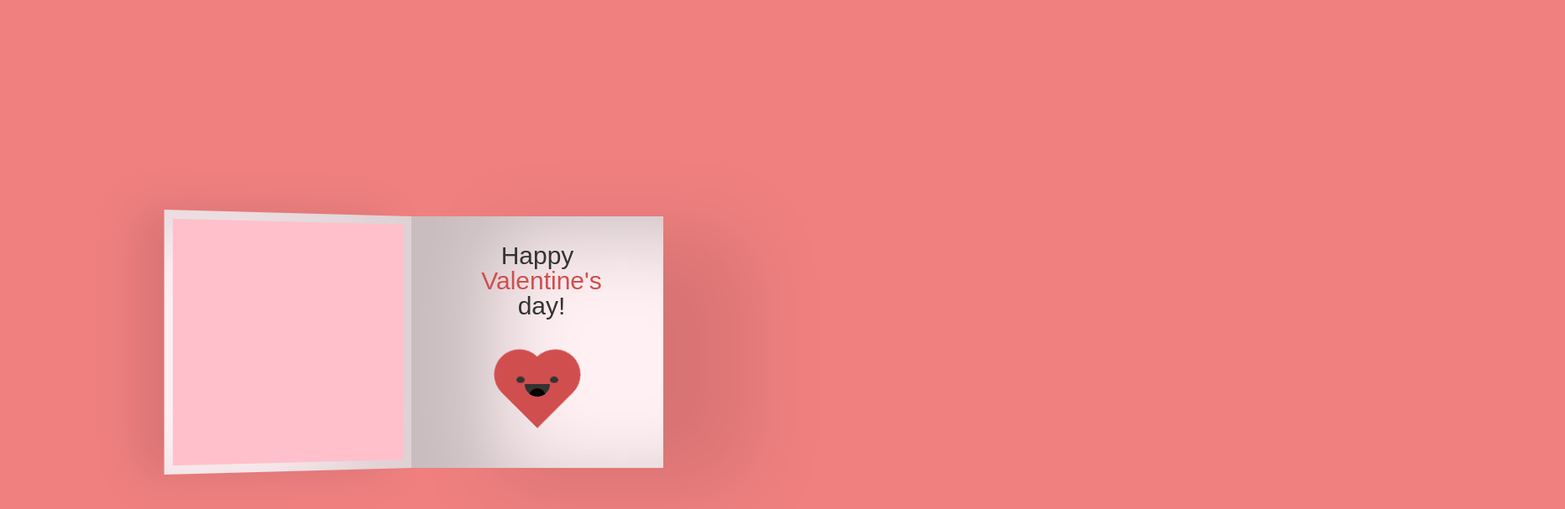
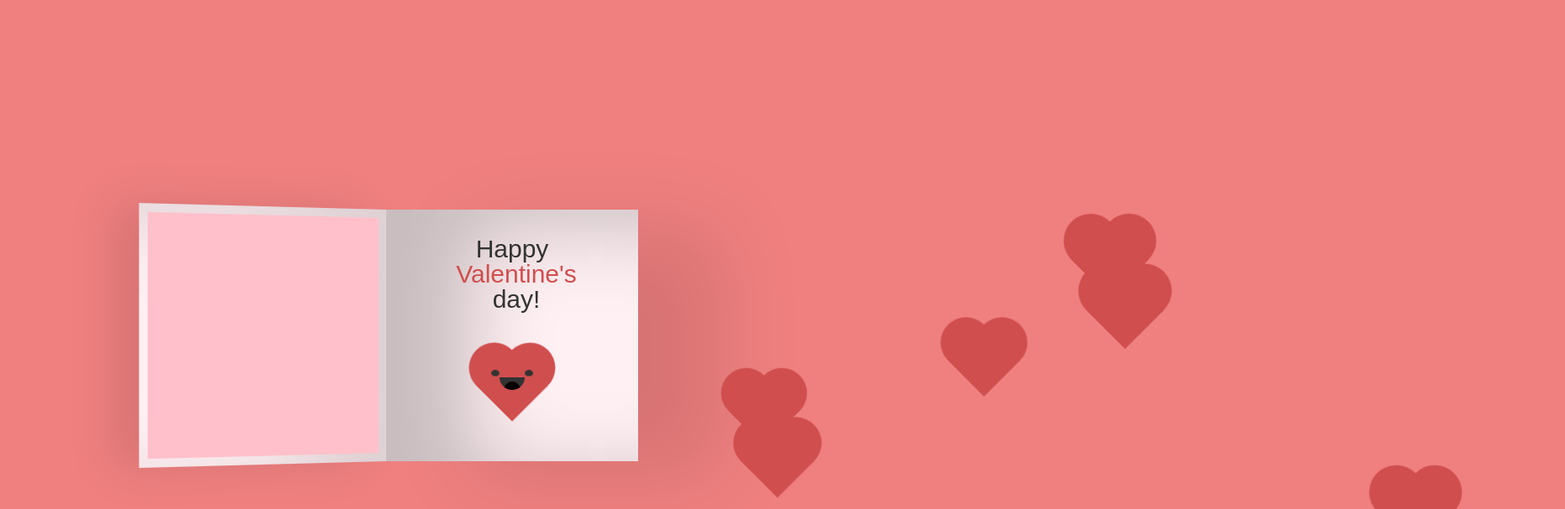
Before and after one commit to developer-az/ValentinesPhotoShowcase, a plain HTML site: page index.html in a window 1280 px wide. Both pictures are taken after a click on the label 640 px from the left and 408 px from the top of the page. Shown: the top 607 px of the page at 84% size, 1864 px wide, since content can reach past the window. Drawn offline with Linux system fonts and the light colour scheme; a web font is replaced by a local one.

Commit message:
added hearts

```diff
--- a/index.html
+++ b/index.html
@@ -22,7 +22,7 @@
             <div class="eyes"></div>
         </div>
     </div>
-
+    <div id="heart2-container"></div>
     <script src="main.js"></script>
 </body>
 </html>
--- a/main.js
+++ b/main.js
@@ -1,4 +1,18 @@
 // main.js
+function createHeart() {
+    const heart2 = document.createElement('div');
+    heart2.classList.add('heart');
+    heart2.style.left = Math.random() * (window.innerWidth - 20) + 'px';
+    document.getElementById('heart2-container').appendChild(heart2);
+
+    setTimeout(() => {
+      heart2.remove();
+    }, 5000);
+  }
+
+  setInterval(createHeart, 500);
+
+
 
 document.addEventListener('DOMContentLoaded', function () {
     var checkbox = document.getElementById('open');
--- a/style.css
+++ b/style.css
@@ -191,6 +191,34 @@ input#open {
     animation: .8s beat infinite;
   }
 
+  body {
+    overflow: hidden;
+    margin: 0;
+    padding: 0;
+    height: 100vh;
+  }
+
+  .heart2 {
+    width: 20px;
+    height: 20px;
+    background: red;
+    position: absolute;
+    animation: float 5s linear infinite;
+  }
+
+  @keyframes float {
+    0% {
+      transform: translateY(0);
+    }
+    50% {
+      transform: translateY(-100vh);
+    }
+    100% {
+      transform: translateY(-200vh);
+    }
+  }
+
+
   .heart:before, .heart:after {
     content:"";
     background-color: #d04e4e;
```
